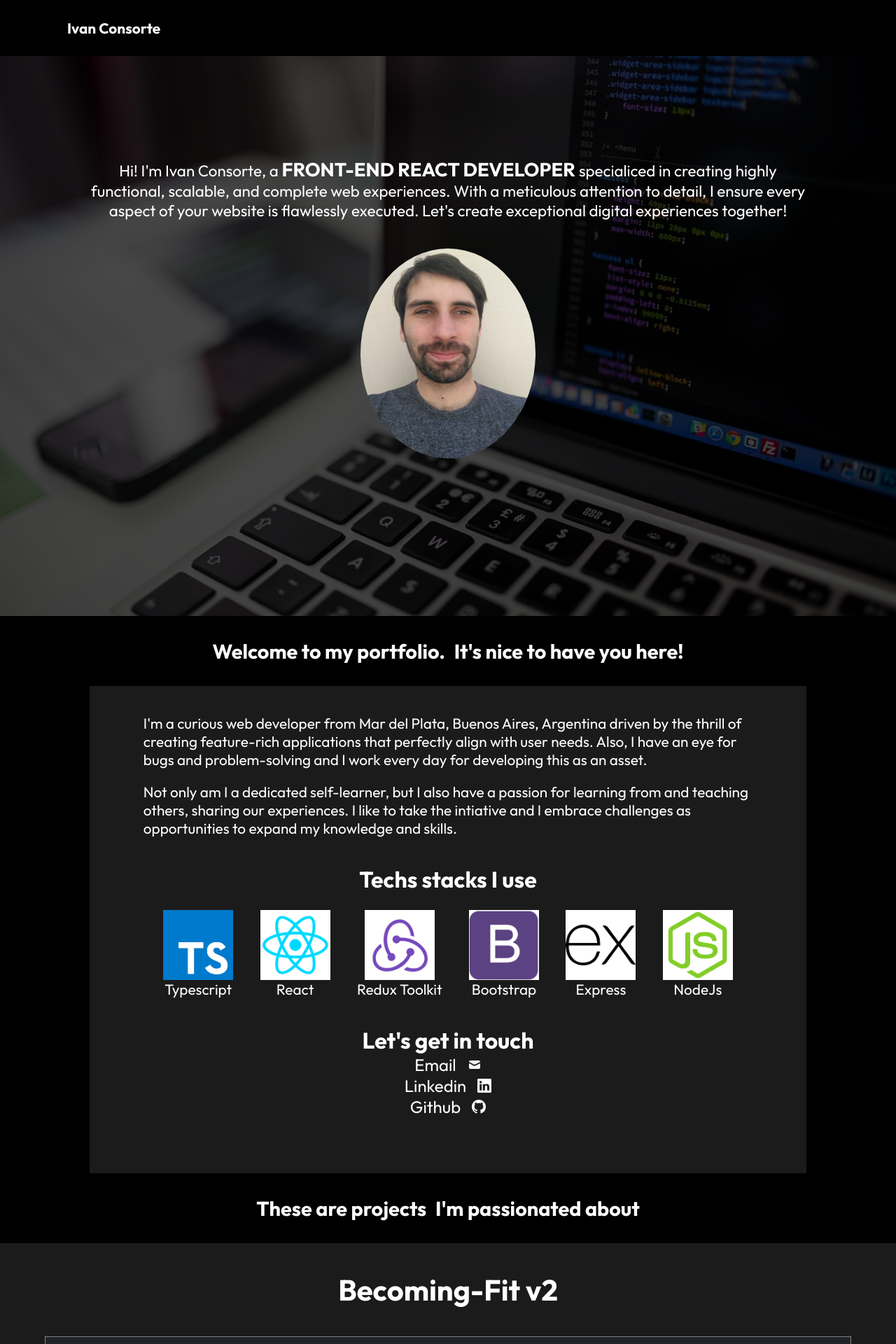
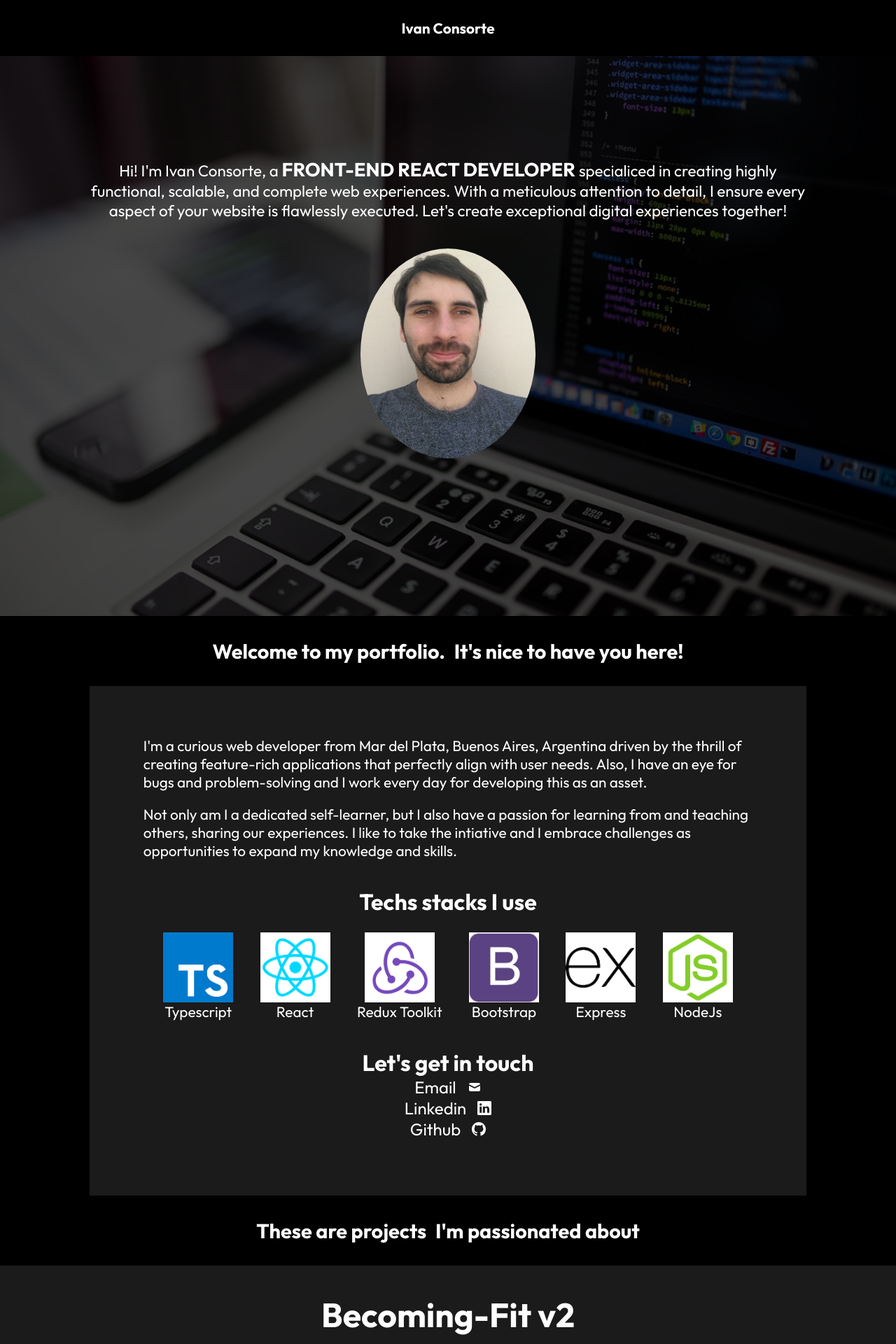
Before and after one commit to IvanConsorteWork/Portfolio, a React (Vite) app: page / in a window 1280 px wide. Shown: the top 1920 px of the page at 70% size. Built offline with nearby package versions, Linux system fonts and the light colour scheme.

Commit message:
version 1.0 finished

```diff
--- a/src/components/About.css
+++ b/src/components/About.css
@@ -26,6 +26,7 @@
   display: flex;
   flex-direction: column;
   gap: 2.5vh;
+  padding-top: 4vh
 }
 
 #about-skills {
--- a/src/components/About.jsx
+++ b/src/components/About.jsx
@@ -33,7 +33,7 @@ export default function About () {
       <div id='contact'>
         <h2>Let's get in touch</h2>
         <div id='social-media'>
-          <a href='#'>
+          <a href='mailto:ivanconsortework@gmail.com'>
             Email
             <HiMail size={20} />
           </a>
--- a/src/components/Navbar.css
+++ b/src/components/Navbar.css
@@ -4,8 +4,7 @@
   background-color: black;
   display: flex;
   align-items: center;
-  justify-content: flex-start;
-  padding-left: 7.5vw;
+  justify-content: center;
 }
 
 #navbar > h1 {
--- a/src/components/ProjectCard.css
+++ b/src/components/ProjectCard.css
@@ -95,7 +95,7 @@
 
 @media only screen and (min-width: 600px) {
 	.project-title > h2 {
-		font-size: 2.2rem
+		font-size: 2.3rem
 	}
 
 	.project-details-features > p {
@@ -117,7 +117,7 @@
 
 @media only screen and (min-width: 768px) {
 	.project-title > h2 {
-		font-size: 2.3rem
+		font-size: 2.5rem
 	}
 
 	.project-details-features > p {
@@ -139,7 +139,7 @@
 
 @media only screen and (min-width: 992px) {
 	.project-title > h2 {
-		font-size: 2.4rem
+		font-size: 2.8rem
 	}
 
 	.project-details-features > p {
@@ -161,7 +161,7 @@
 
 @media only screen and (min-width: 1200px) {
 	.project-title > h2 {
-		font-size: 2.6rem
+	    font-size: 3rem
 	}
 
 	.project-details-features > p {
--- a/src/components/ProjectsData.js
+++ b/src/components/ProjectsData.js
@@ -15,7 +15,7 @@ const ProjectsData = [
         stack: "React, Redux Toolkit, Typescript, Bootstrap",
         features: "Shopping Cart, Local Storage",
         text: "A rework of a previous project, with the aims of a more streamlined design and learning the tools used in today's standard products. WORK IN PROGRESS",
-        view: "",
+        view: "https://becoming-fit-ex.vercel.app/",
         source: "https://github.com/IvanConsorteWork/Becoming-Fit-v2"
     },
     {
```
Also changed, not shown: src/assets/terralog5.png. Lines whose indentation alone changed are shown as unchanged.
